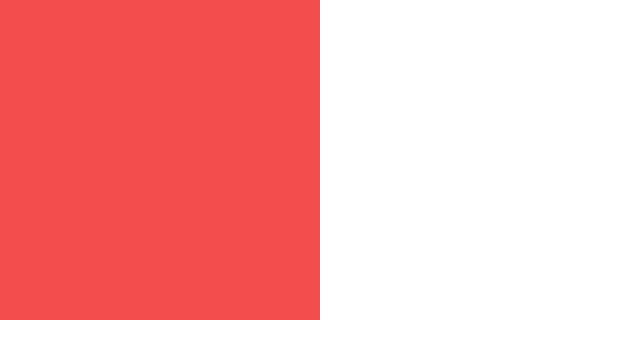
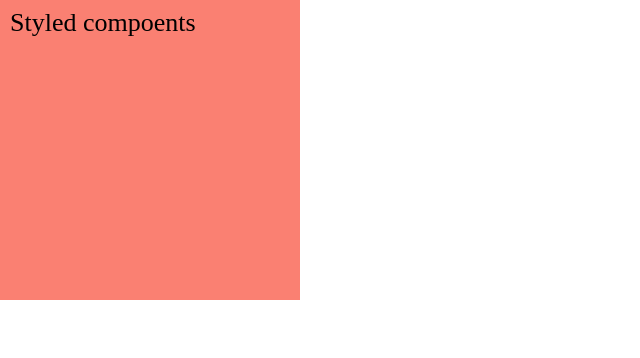
Before and after one commit to starminds/base_react, a React (Create React App) app: page / in a window 1280 px wide. Shown: the top 358 px of the page, without its empty margins (0-640 px from the left). Built offline with nearby package versions, Linux system fonts and the light colour scheme.

Commit message:
GlobalStyled

```diff
--- a/package.json
+++ b/package.json
@@ -10,6 +10,7 @@
     "react-dom": "^18.1.0",
     "react-scripts": "5.0.1",
     "styled-components": "^5.3.5",
+    "styled-reset": "^4.4.1",
     "web-vitals": "^2.1.4"
   },
   "scripts": {
--- a/src/App.js
+++ b/src/App.js
@@ -14,10 +14,12 @@
 import { FoodMenu } from "./components/4_map/FoodMenu";
 import { KakaoEx } from "./components/4_map/KakaoEx";
 import { Content } from "./components/4_map/Content";
+import { GlobalStyled } from "./styles/GlobalStyled";
 
 const App = () => {
   return (
     <div>
+      <GlobalStyled />
       {/* <TagRule /> */}
       {/* 1일차 */}
 
--- a/src/components/4_map/Content.js
+++ b/src/components/4_map/Content.js
@@ -1,18 +1,20 @@
 import styled from "styled-components";
+import { mainStyled } from "../../styles/GlobalStyled";
 
 const Box = styled.div`
   width: 300px;
   height: 300px;
   background-color: ${(props) => props.bgColor};
   border: 10px solid ${(props) => props.bgColor};
+  /* 프롭스 받아올때 사용방법 */
+  font-size: ${mainStyled.fontSize};
 `;
 
 export const Content = () => {
-  const mainColor = "#F24C4C";
-
   return (
     <div>
-      <Box bgColor={mainColor}></Box>
+      <Box bgColor={mainStyled.color}>Styled compoents</Box>
+      {/* =>스타일 컴포넌트 사용할때 프롭스 전달 */}
     </div>
   );
 };
--- /dev/null
+++ b/src/styles/GlobalStyled.js
@@ -0,0 +1,15 @@
+import { createGlobalStyle } from "styled-components";
+import { reset } from "styled-reset";
+
+export const mainStyled = {
+  color: "salmon",
+  fontSize: "26px",
+};
+
+export const GlobalStyled = createGlobalStyle`
+    ${reset}
+
+    *{
+        box-sizing: border-box;
+    }
+`;
```
Also changed, not shown: 2 other files (tests, documents, lock files or other folders).
